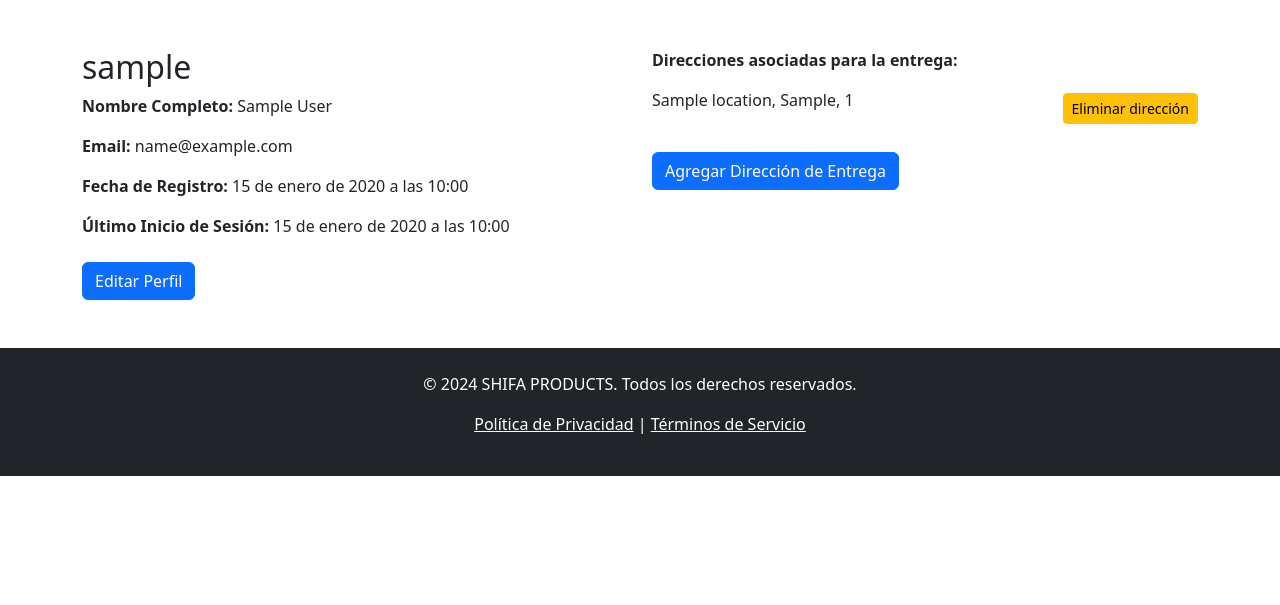
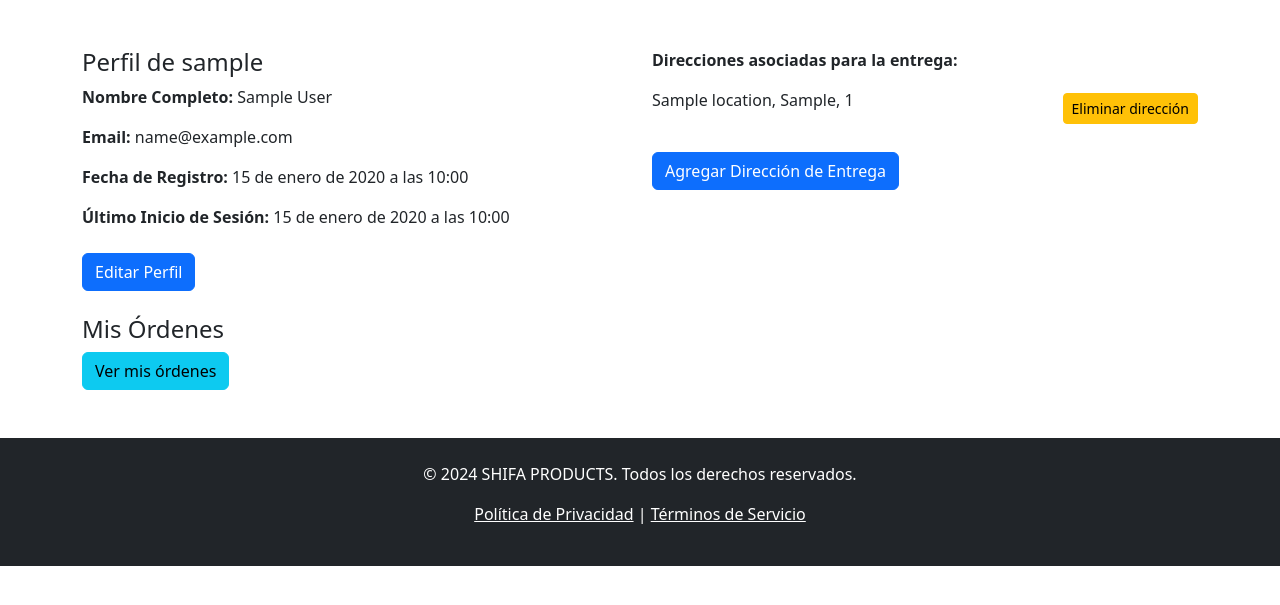
Before and after one commit to VladimirAzanza/shifa_products, a Django app: a page that uses shifa_products/templates/users/customuser_detail.html in a window 1280 px wide. Shown: the part 56-661 px from the top of the page. Run offline with Django 4.2, Linux system fonts and the light colour scheme; a user stored in the database is signed in; tables that the repository leaves empty hold one stand-in row (values such as "Sample post").

Commit message:
Add button to orders list

```diff
--- a/shifa_products/templates/users/customuser_detail.html
+++ b/shifa_products/templates/users/customuser_detail.html
@@ -6,7 +6,7 @@
 <div class="container my-5">
   <div class="row">
     <div class="col-md-6">
-      <h2>{{ object.username }}</h2>
+      <h4>Perfil de {{ object.username }}</h2>
       <p><strong>Nombre Completo:</strong> {{ object.get_full_name }}</p>
       <p><strong>Email:</strong> {{ object.email }}</p>
       <p><strong>Fecha de Registro:</strong> {{ object.date_joined }}</p>
@@ -35,5 +35,9 @@
       </p>
     </div>
   </div>
+  <div class="mt-4">
+    <h4>Mis Órdenes</h4>
+    <a href="{% url 'orders:orders_list' %}" class="btn btn-info">Ver mis órdenes</a>
+  </div>
 </div>
 {% endblock %}
```
